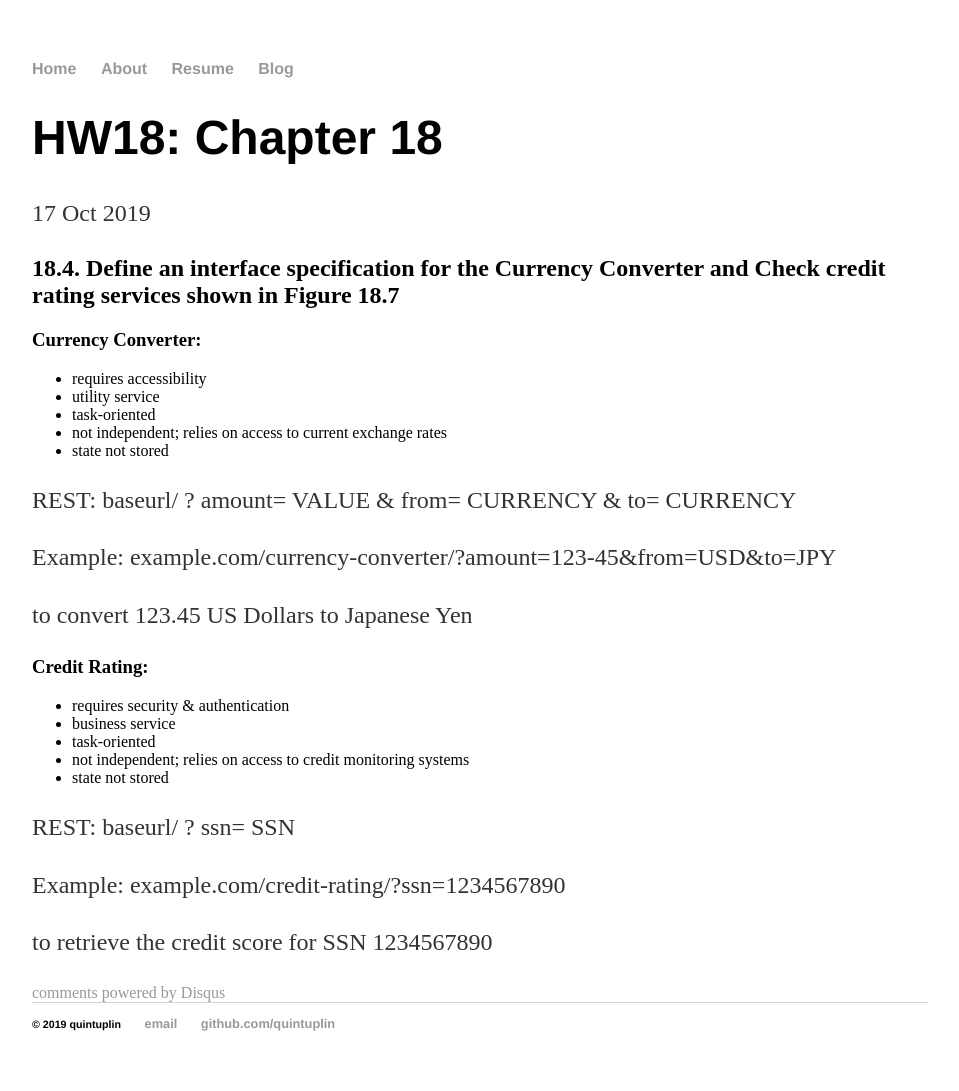
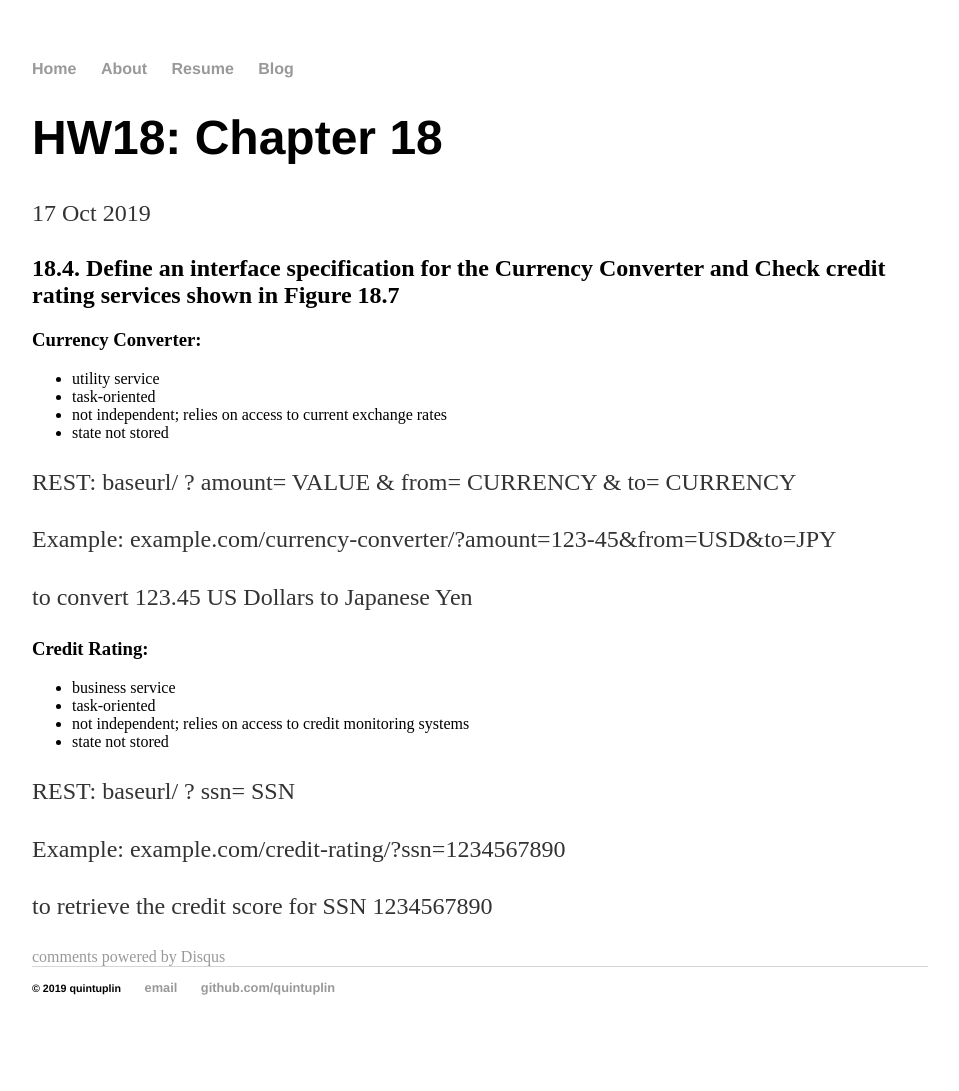
Before and after one commit to Quintuplin/quintuplin.github.io, a Jekyll site: the page built from _posts/2019-10-17-Chapter-18.md, in a window 1280 px wide. Shown: the whole page, without its empty margins (160-1119 px from the left). Built offline with Jekyll 4.4.1, drawn with Linux system fonts in a browser that asks for light colours; comment, search, counter and statistics services are not loaded; after the commit the page ends 1055 px from its top, so only the background shows below that.

Commit message:
Update 2019-10-17-Chapter-18.md

```diff
--- a/_posts/2019-10-17-Chapter-18.md
+++ b/_posts/2019-10-17-Chapter-18.md
@@ -7,7 +7,6 @@ date: 2019-10-17
 ## 18.4. Define an interface specification for the Currency Converter and Check credit rating services shown in Figure 18.7
 
 ### Currency Converter:
-* requires accessibility
 * utility service
 * task-oriented
 * not independent; relies on access to current exchange rates
@@ -20,7 +19,6 @@ Example: example.com/currency-converter/?amount=123-45&from=USD&to=JPY
 to convert 123.45 US Dollars to Japanese Yen
 
 ### Credit Rating:
-* requires security & authentication
 * business service
 * task-oriented
 * not independent; relies on access to credit monitoring systems
```
